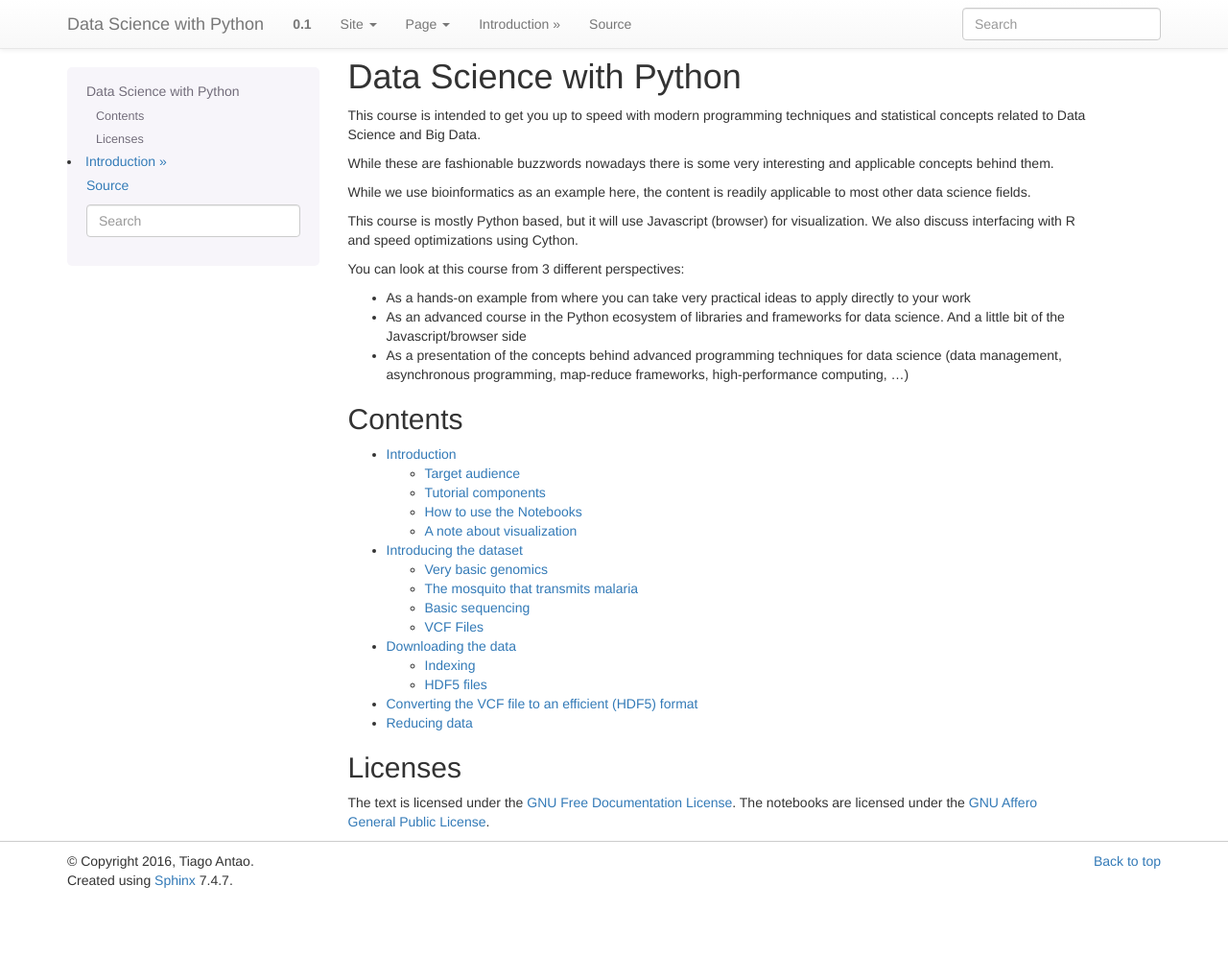
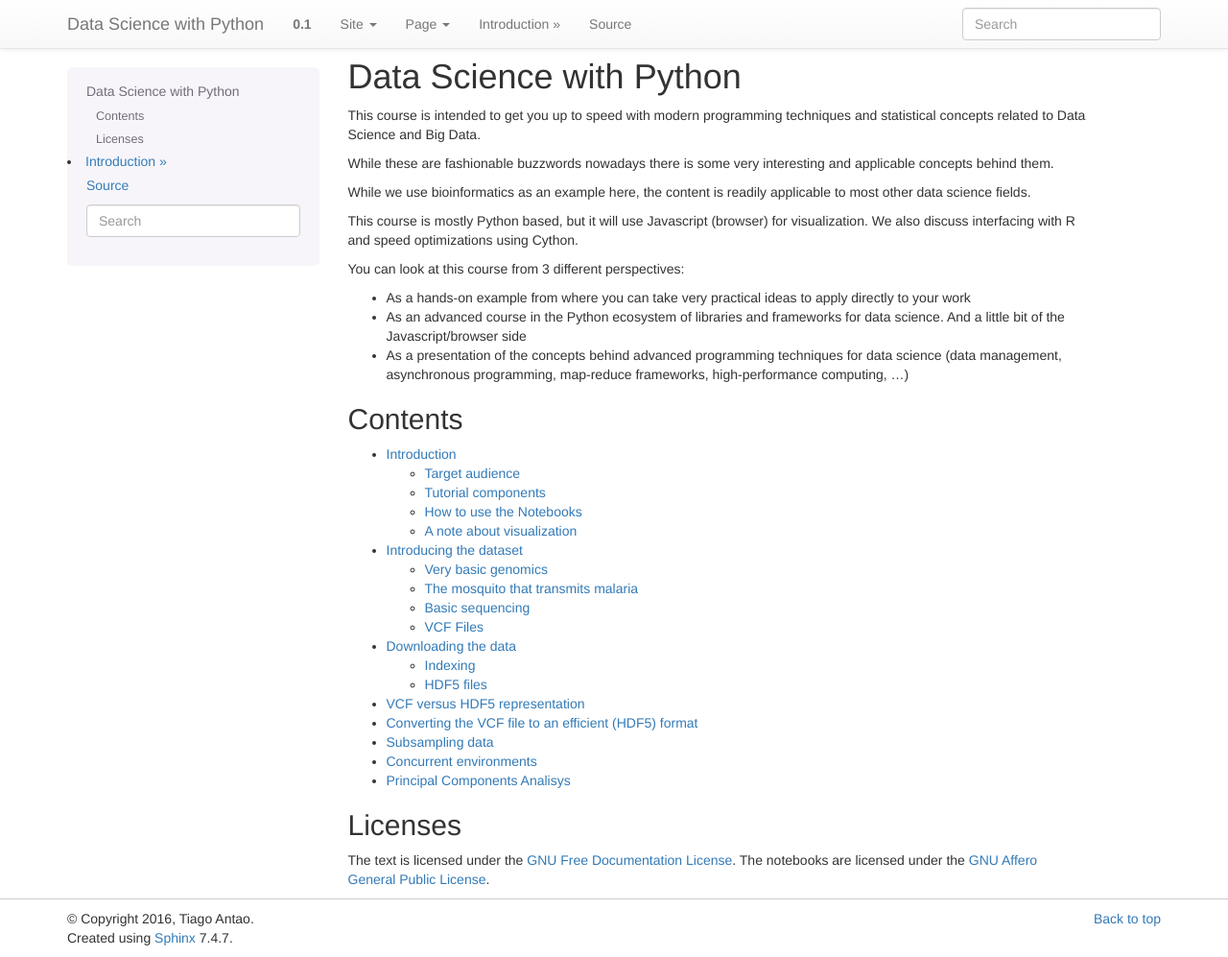
Before and after one commit to tiagoantao/data-science-teaching, a Sphinx documentation site: the page built from docs/index.rst, in a window 1280 px wide and 997 px high. Shown: the whole window at 96% size. Built offline with Sphinx 7.4.7, drawn with Linux system fonts in a browser that asks for light colours.

```diff
--- /dev/null
+++ b/docs/PCA.rst
@@ -0,0 +1,3 @@
+*****************************
+Principal Components Analisys
+*****************************
--- /dev/null
+++ b/docs/concurrent.rst
@@ -0,0 +1,3 @@
+***********************
+Concurrent environments
+***********************
--- a/docs/index.rst
+++ b/docs/index.rst
@@ -36,8 +36,11 @@ Contents
    intro
    dataset
    download
+   speed
    pre_processing
    reducing
+   concurrent
+   PCA
 
 Licenses
 ========
--- a/docs/reducing.rst
+++ b/docs/reducing.rst
@@ -1,3 +1,3 @@
-*************
-Reducing data
-*************
+****************
+Subsampling data
+****************
```
Also changed, not shown: docs/pre_processing.rst (+14 -12 lines), docs/speed.rst (added, +9 -0 lines).
